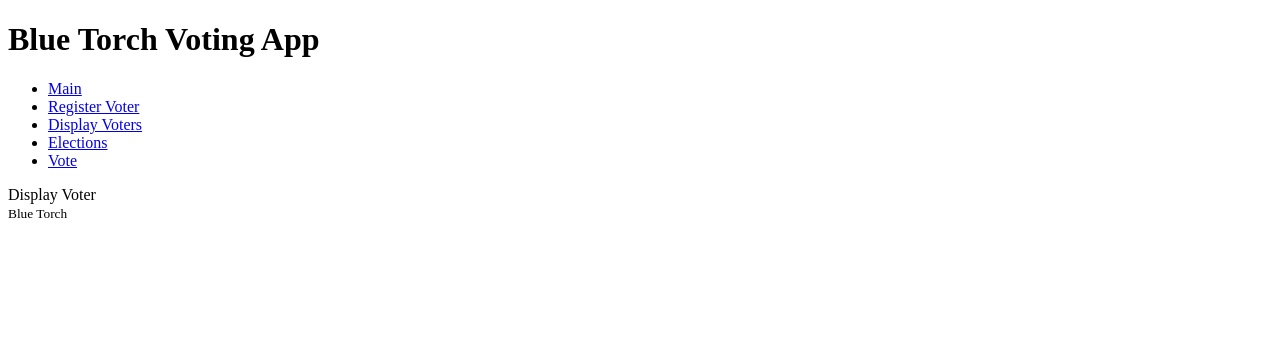
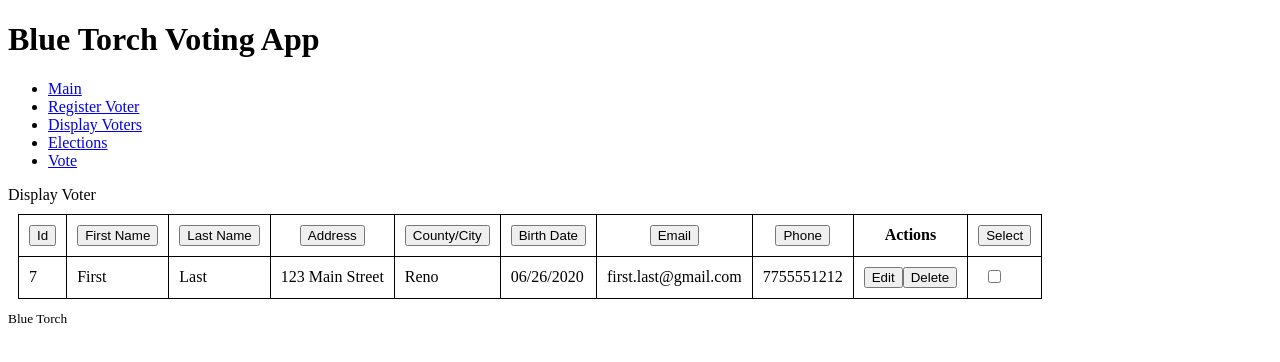
Before and after one commit to ashwinangle30/voter-app, a React (Create React App) app: page /displayVoters in a window 1280 px wide. Shown: the top 362 px of the page. Built offline with nearby package versions, Linux system fonts and the light colour scheme.

Commit message:
hardcode output of display voters

```diff
--- a/src/components/DisplayVoters.tsx
+++ b/src/components/DisplayVoters.tsx
@@ -1,24 +1,126 @@
 import React from "react";
-import {
-  useParams,
-  useHistory,
-  Route,
-  Switch,
-  useRouteMatch,
-} from "react-router-dom";
+import { Voter } from "../models/voters";
+import { VoterViewRow } from "./VoterViewRow";
 
-export const DisplayVoters = () => {
-  const { id } = useParams<{ id: string }>();
+export  type DisplayVoterProps = {
+  voters: Voter[],
+};
 
-  const history = useHistory();
-
-  const routeMatch = useRouteMatch();
-
-  console.log(routeMatch.path);
+export function DisplayVoters (props: DisplayVoterProps) {
+  let voters = [
+    {
+      "id": 7,
+      "firstName": "First",
+      "lastName": "Last",
+      "address": "123 Main Street",
+      "city": "Reno",
+      "email": "first.last@gmail.com",
+      "phone": "7755551212",
+      "birthDate": "06/26/2020"
+    }
+  ];
 
   return (
     <div>
       Display Voter
+      <table id="voter-table">
+        <thead>
+          <tr>
+            <th className="col-header">
+              <button type="button"
+             // onClick={() => props.onSortVoters("id")}
+              >
+                Id
+                {/*sortArrow(props.voterSort, "id")*/}
+              </button>
+            </th>
+            <th className="col-header">
+              <button type="button"
+             // onClick={() => props.onSortVoters("firstName")}
+              >
+                First Name
+                {/*sortArrow(props.voterSort, "firstName")*/}
+              </button>
+            </th>
+            <th className="col-header">
+              <button type="button"
+             // onClick={() => props.onSortVoters("lastName")}
+              >
+                Last Name
+                {/*sortArrow(props.voterSort, "lastName")*/}
+              </button>
+            </th>
+            <th className="col-header">
+              <button type="button"
+             // onClick={() => props.onSortVoters("address")}
+              >
+                Address
+                {/*sortArrow(props.voterSort, "address")*/}
+              </button>
+            </th>
+            <th className="col-header">
+              <button type="button"
+             // onClick={() => props.onSortVoters("city")}
+              >
+                County/City
+                {/*sortArrow(props.voterSort, "city")*/}
+              </button>
+            </th>
+            <th className="col-header">
+              <button type="button"
+             // onClick={() => props.onSortVoters("birthDate")}
+              >
+                Birth Date
+                {/*{sortArrow(props.voterSort, "birthDate")}*/}
+              </button>
+            </th>
+            <th className="col-header">
+              <button type="button"
+             // onClick={() => props.onSortVoters("email")}
+              >
+                Email
+                {/*{sortArrow(props.voterSort, "email")}*/}
+              </button>
+            </th>
+            <th className="col-header">
+              <button type="button"
+             // onClick={() => props.onSortVoters("phone")}
+              >
+                Phone
+                {/*{sortArrow(props.voterSort, "phone")}*/}
+              </button>
+            </th>
+            <th className="col-header">Actions</th>
+            <th className="col-header">
+              <button type="button"
+             // onClick={() => props.onSortVoters("selected")}
+              >
+                Select
+                {/*{sortArrow(props.voterSort, "selected")}*/}
+              </button>
+            </th>
+          </tr>
+        </thead>
+        <tbody>
+          {voters.map((voter) =>
+            // voter.id === props.editVoterId ? (
+            //   <VoterEditRow
+            //     key={voter.id}
+            //     voter={voter}
+            //     onSaveVoter={props.onSaveVoter}
+            //     onCancelVoter={props.onCancelVoter}
+            //   />
+            // ) : (
+              <VoterViewRow
+                key={voter.id}
+                voter={voter}
+                // onEditVoter={props.onEditVoter}
+                // onDeleteVoter={props.onDeleteVoter}
+              />
+            // )
+          )}
+        </tbody>
+      </table>
     </div>
   );
 };
--- a/src/components/RegisterVoter.tsx
+++ b/src/components/RegisterVoter.tsx
@@ -1,24 +1,13 @@
 import React from "react";
-import {
-  useParams,
-  useHistory,
-  Route,
-  Switch,
-  useRouteMatch,
-} from "react-router-dom";
 
-export const RegisterVoter = () => {
-  const { id } = useParams<{ id: string }>();
+export type RegisterVoterProps = {
+};
 
-  const history = useHistory();
-
-  const routeMatch = useRouteMatch();
-
-  console.log(routeMatch.path);
-
+export function RegisterVoter (props: RegisterVoterProps) {
   return (
     <div>
       Register Voter
+
     </div>
   );
 };
--- /dev/null
+++ b/src/components/VoterViewRow.tsx
@@ -0,0 +1,47 @@
+import React from "react";
+
+import { Voter } from "../models/voters";
+
+// import "./VoterViewRow.css";
+
+export type VoterViewRowProps = {
+  voter: Voter;
+  // onEditVoter: (voterId: number) => void;
+  // onDeleteVoter: (voterId: number) => void;
+};
+
+export function VoterViewRow(props: VoterViewRowProps) {
+  // const deleteVoter = () => {
+  //   props.onDeleteVoter(props.voter.id);
+  // };
+
+  return (
+      <tr>
+        <td className="col-body">{props.voter.id}</td>
+        <td className="col-body">{props.voter.firstName}</td>
+        <td className="col-body">{props.voter.lastName}</td>
+        <td className="col-body">{props.voter.address}</td>
+        <td className="col-body">{props.voter.city}</td>
+        <td className="col-body">{props.voter.birthDate}</td>
+        <td className="col-body">{props.voter.email}</td>
+        <td className="col-body">{props.voter.phone}</td>
+        <td>
+          <button type="button"
+                  // onClick={() => props.onEditVoter(props.voter.id)}
+          >
+            Edit
+          </button>
+          <button type="button"
+                  // onClick={deleteVoter}
+          >
+            Delete
+          </button>
+        </td>
+        <td className="col-body">
+          <input type="checkbox"
+                 // onChange={selectVoter}
+          />
+        </td>
+      </tr>
+  );
+}
```
